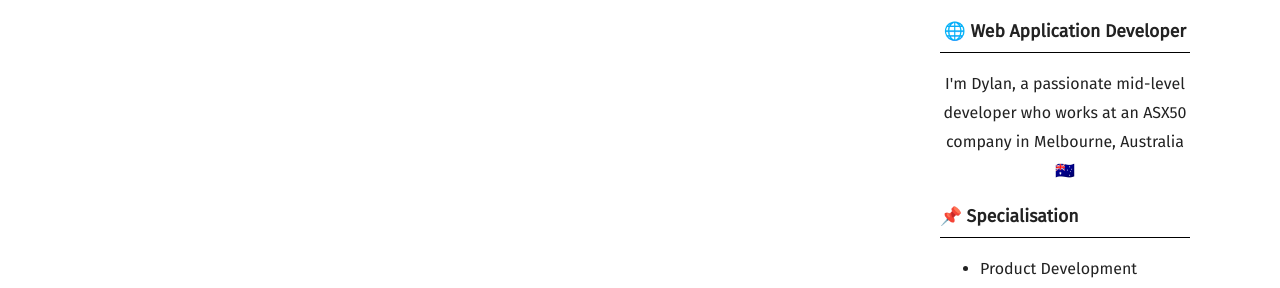
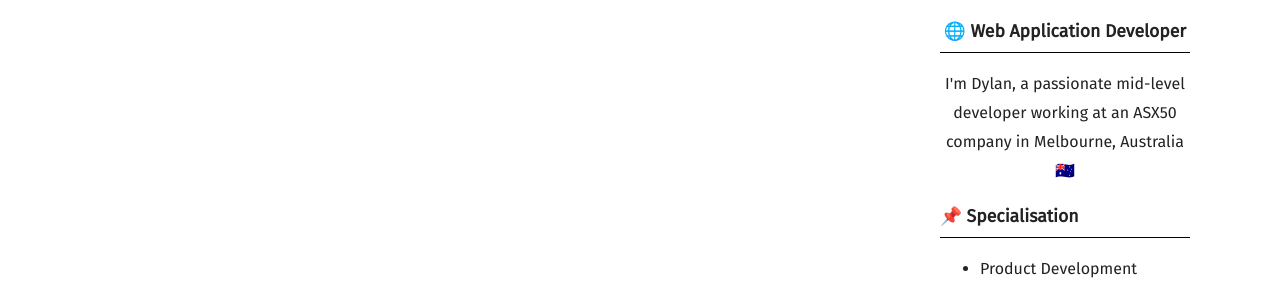
Before and after one commit to Dylan-George-Field/software.georgefield.com.au, a Jekyll site: the page built from contact-success.html, in a window 1280 px wide and 900 px high. Shown: the part 342-630 px from the top of the window. Built offline with Jekyll 4.4.1, drawn with Linux system fonts in a browser that asks for light colours; some web fonts are replaced.

```diff
--- a/_includes/sidebar.html
+++ b/_includes/sidebar.html
@@ -7,7 +7,7 @@
 			</a>
 		</p>
 		<h3 class="title">🌐 Web Application Developer</h3>
-		<p>I'm Dylan, a passionate mid-level developer who works at an ASX50 company in Melbourne, Australia 🇦🇺</p>
+		<p>I'm Dylan, a passionate mid-level developer working at an ASX50 company in Melbourne, Australia 🇦🇺</p>
 	</div>
 	<div class="specialisation">
 		<h3>📌 Specialisation</h3>
```
Also changed, not shown: _posts/2019-11-21-dylans-second-website.md (+1 -1 lines), images/blog/second-website/dylans-second-website-homepage.jpg (added), 1 other file.
